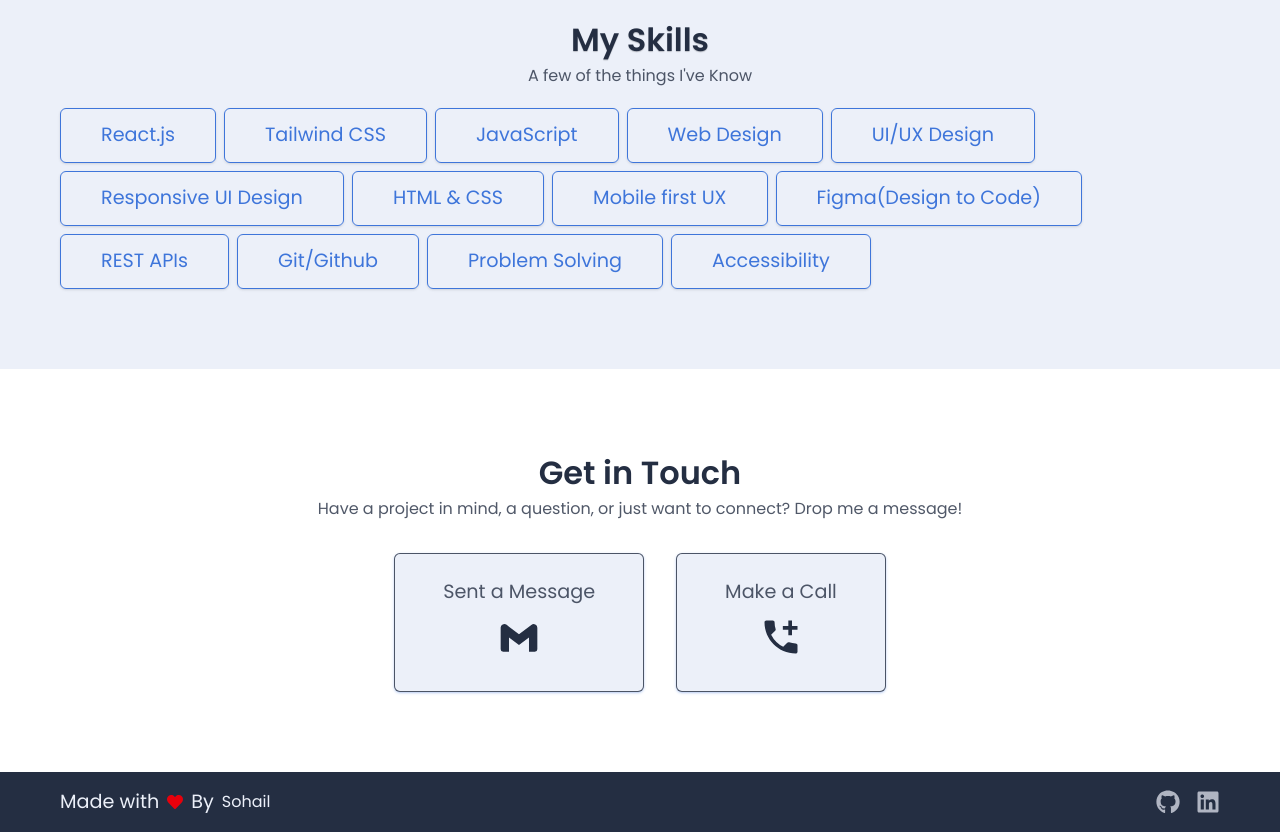
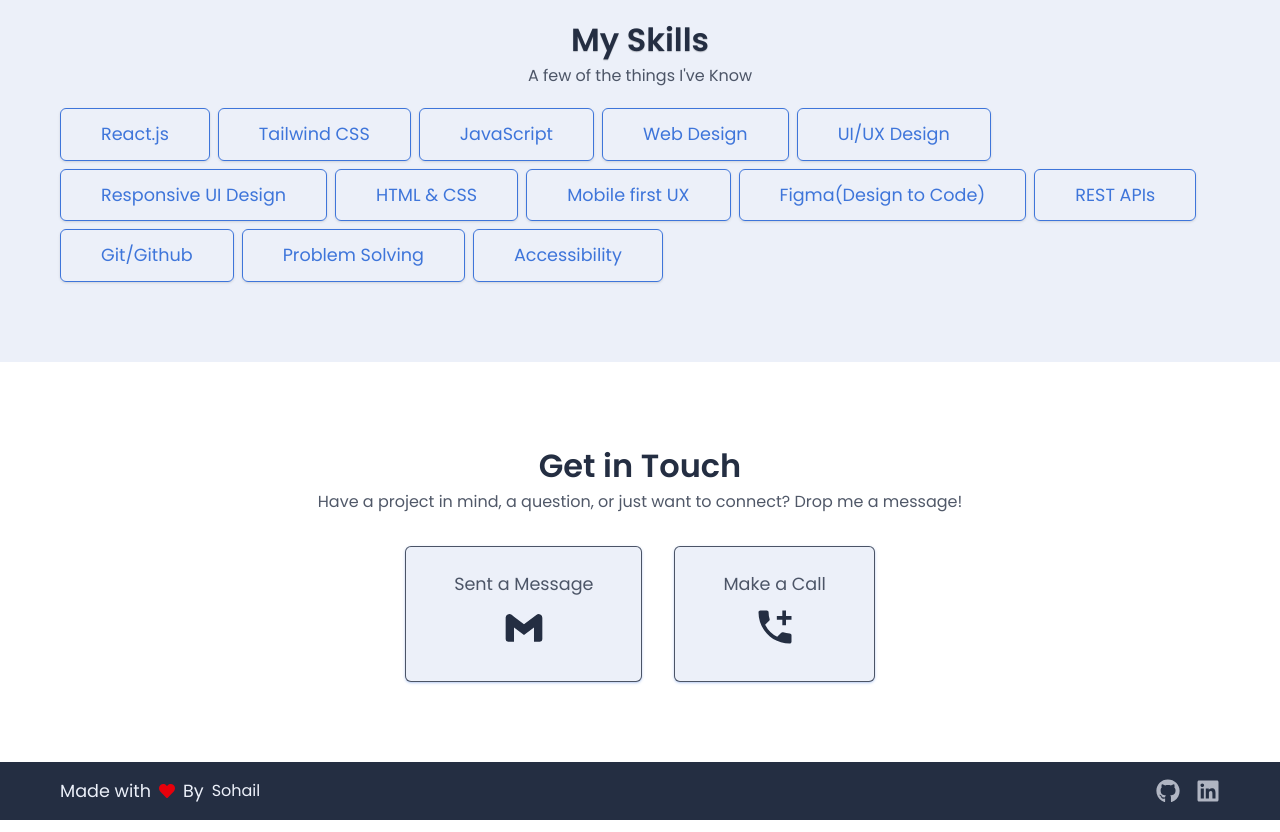
Before and after one commit to Md-Sohail-1/port-folio, a React (Vite) app: page / in a window 1280 px wide. Shown: the part 2000-2832 px from the top of the page. Built offline with nearby package versions, Linux system fonts and the light colour scheme; a web font is replaced by a local one.

Commit message:
d-3 commit

```diff
--- a/src/index.css
+++ b/src/index.css
@@ -39,7 +39,7 @@
     font-weight: 500;
   }
   h4{
-    font-size: clamp(0.8rem, 1.5vw, 1.5rem);
+    font-size: clamp(0.8rem, 1.1rem, 1.5rem);
   }
 }
 
```
